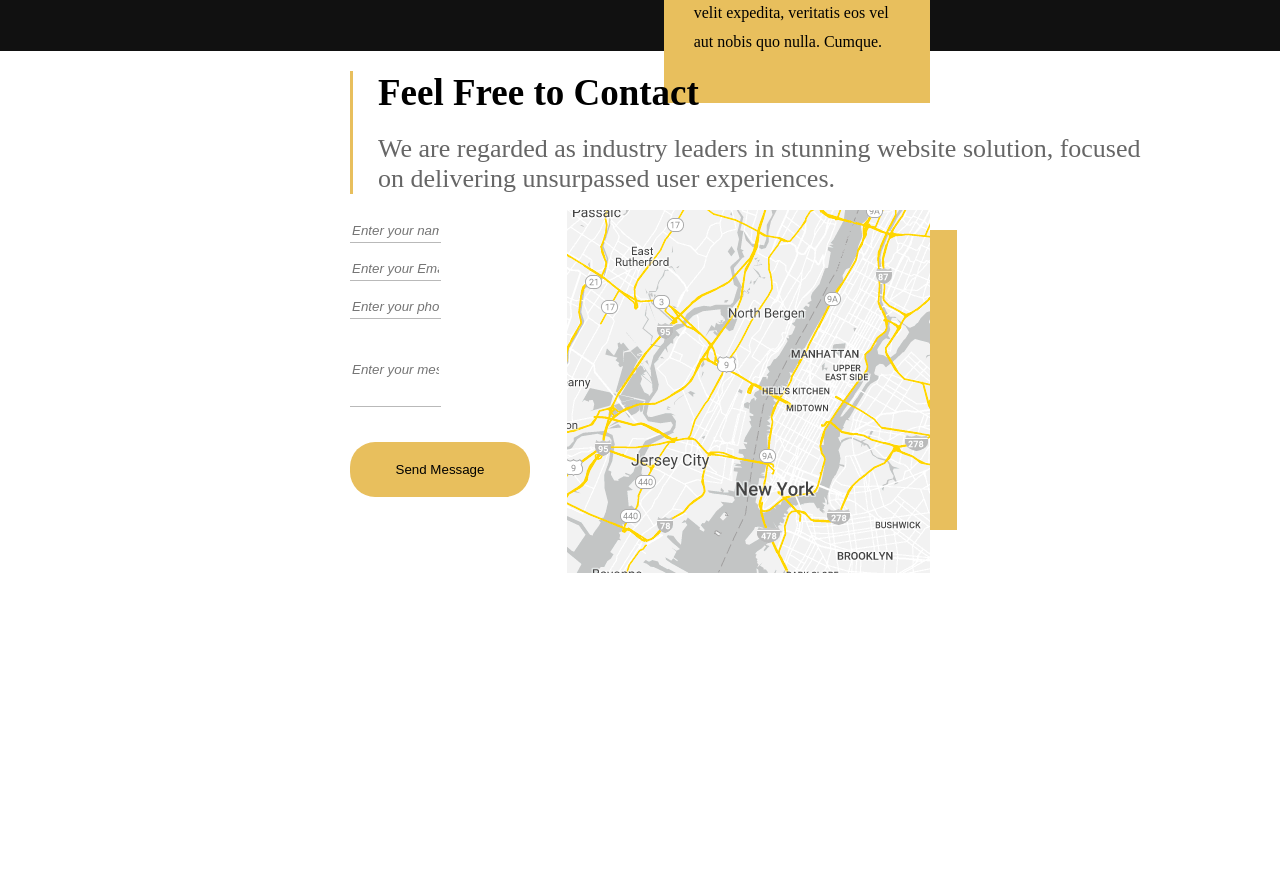
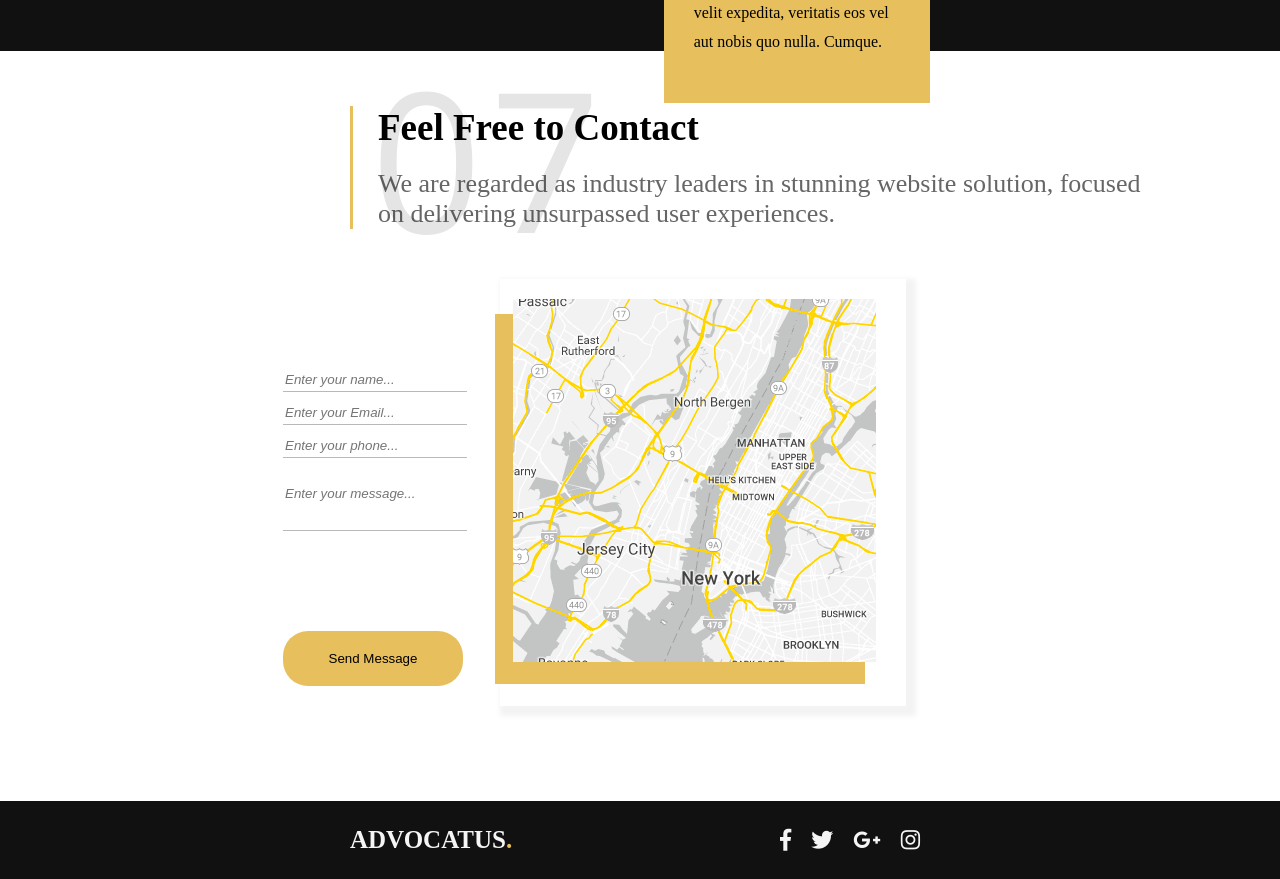
Before and after one commit to S3RIOUS7/Lawyer, a plain HTML site: page index.html in a window 1280 px wide. Shown: the part 5427-6306 px from the top of the page. Drawn offline with Linux system fonts and the light colour scheme.

Commit message:
last commit

```diff
--- a/CSS/style.css
+++ b/CSS/style.css
@@ -355,37 +355,46 @@ td.rtext{
     margin-top: 100px;
 }
 .seventh{
-    height: 820px;
+    height: 750px;
 }
 
 .mail_text input{
     border: none;
-    width: 40%;
+    width: 100%;
     font-style: italic;
     border-bottom: 1px solid #b9b9b9;
      height: 20px;
+     margin-top: 10px;
+
+
 }
 .mail_text1 input{
+
     border: none;
-    width: 40%;
+     width: 100%;
     font-style: italic;
     border-bottom: 1px solid #b9b9b9;
     height: 70px;
 }
-
-
 .mail_text input:focus::-webkit-input-placeholder {color: transparent}
 .mail_text1 input:focus::-webkit-input-placeholder {color: transparent}
 
-.mail_text{
-    margin: 10px 0px 15px 0px;
-}
+
 .seven{
     display: flex;
-    width: 100%;
-    justify-content: space-between;
+    width: 70%;
+    justify-content: flex-end;
+    margin-top: 50px;
+    /* border:1px solid black; */
+    margin-left: 150px;
+    box-shadow: 5px 5px 5px 5px #f3f3f3;
+
 }
 .seven_box{
+    display: block;
+    padding: 0px 20px 0px 50px;
+    padding-top: 80px;
+
     width: 50%;
 }
 .seven_btn{
@@ -396,15 +405,74 @@ td.rtext{
         border-radius: 25px;
         position: relative;
         font: bold;
-        margin-top: 35px;
+        bottom: 0px;
+        margin-top: 100px;
+        margin-bottom: 20px;
  }
 .seven_btn:hover{
         cursor: pointer;
         background-color: wheat;
  }
 .map{
-
         position: relative;
         z-index: 1;
-        width: 40%;
+        width: 50%;
 }
+.gold_box1{
+    height: 370px ;
+    width: 370px;
+    border: none;
+    background: #e8bf5d;
+    z-index: -1;
+    position: absolute;
+    top: 15px;
+    right: -170px;
+}
+.seven_map{
+    padding: 20px 30px 0px 30px;
+}
+.seventh .about_us{
+    margin-top: 35px;
+}
+
+footer{
+    display: flex;
+    align-items: center;
+    justify-content: space-between;
+    background-color: #111111;
+}
+footer h3{
+    display: block;
+    margin-left: 350px;
+    font-size: 25px;
+}
+.fotmenu{
+    font-family: 'Cairo', sans-serif;
+    display: block;
+    margin: 0px 350px 0px 0px;
+
+}
+.fotmenu ul,
+.fotmenu ol{
+    list-style: none;
+}
+.fotmenu ul{
+    display: flex;
+    justify-content: center;
+    margin: 0px;
+    padding: 0px;
+}
+
+.fotmenu ul li a{
+    display: block;
+    text-transform: uppercase;
+    color: whitesmoke;
+    text-decoration: none;
+    font-size: 22px;
+    padding: 5px 10px 5px 10px;
+
+
+}
+.fotmenu ul li a:hover{
+    color: #e8bf5d;
+}
--- a/index.html
+++ b/index.html
@@ -6,7 +6,8 @@
   <title> ADVOCATUS </title>
   <meta name="viewport" content="width=device-width, initial-scale=1">
   <link rel="stylesheet" href="CSS/style.css">
-
+  <link rel="stylesheet" href="https://use.fontawesome.com/releases/v5.6.1/css/all.css"
+integrity="sha384-gfdkjb5BdAXd+lj+gudLWI+BXq4IuLW5IT+brZEZsLFm++aCMlF1V92rMkPaX4PP" crossorigin="anonymous">
   <link rel="preconnect" href="https://fonts.googleapis.com">
 <link rel="preconnect" href="https://fonts.gstatic.com" crossorigin>
 <link href="https://fonts.googleapis.com/css2?family=Cairo:wght@300;500&display=swap" rel="stylesheet">
@@ -27,7 +28,7 @@
         </ul>
         </nav>
 </header>
-    <section>
+<section>
         <div class="front_page">
                 <div class="front">
                     <p1><span style="font-size: 72px; font-stretch: ultra-condensed;letter-spacing: 3.5px;">Adam Suaerez</span><br>
@@ -162,8 +163,8 @@
                              <p><span style="font-size:16px ;font-family: 'Cairo', sans-serif; ">Lorem ipsum dolor sit amet consectetur adipisicing elit. Voluptate a libero quibusdam, distinctio dolorum nostrum facere iure vel alias. Exercitationem quam ducimus modi consectetur porro pariatur nam dolorum error quasi repellendus deleniti corrupti hic dignissimos, cupiditate unde itaque maiores?</span></p>
                              <nav class="comments">
                                 <ul>
-                                    <li><a href="#"><i class="fa fa-comments"></i>29 Comments</a></li>
-                                    <li><a href="#"><i class="fa fa-share"></i>Share</a></li>
+                                    <li><a href="#"><i class="fa fa-comments"></i> 29 Comments </a></li>
+                                    <li><a href="#"><i class="fa fa-share"></i> Share </a></li>
                                 </ul>
                                 </nav>
                         </div>
@@ -181,8 +182,8 @@
 
                              <nav class="comments">
                                 <ul>
-                                    <li><a href="#"><i class="fa fa-comments"></i>29 Comments</a></li>
-                                    <li><a href="#"><i class="fa fa-share"></i>Share</a></li>
+                                    <li><a href="#"><i class="fa fa-comments"></i> 29 Comments </a></li>
+                                    <li><a href="#"><i class="fa fa-share"></i> Share </a></li>
                                 </ul>
                                 </nav>
                         </div>
@@ -275,20 +276,28 @@
 
                         <div class="mail_text1"><input type="text" placeholder="Enter your message..." ></div>
 
-
-                            <button class="seven_btn"> Send Message </button> </div>
+                            <button class="seven_btn"> Send Message </button>
+                    </div>
 
                     <div class="seven_map">
-                        <div class="map"><img src="/Img/Map.png"><div class="gold_box"></div></div>
+                        <div class="map"><img src="/Img/Map.png"><div class="gold_box1"></div></div>
                     </div>
                     </div>
+                    <div class="first_num"><img src="/Img/07.png"></div>
+
                 </div>
             </div>
         </div>
-
-    </section>
-
-<footer> </footer>
-
-
+</section>
+<footer>
+    <h3><span style="color: whitesmoke">ADVOCATUS</span><span style="color: #e8bf5d">.</span></h3>
+    <nav class="fotmenu">
+        <ul>
+            <li><a href="#"><i class="fab fa-facebook-f"></i></a></li>
+            <li><a href="#"><i class="fab fa-twitter"></i></a></li>
+            <li><a href="#"><i class="fab fa-google-plus-g"></i></i></a></li>
+            <li><a href="#"><i class="fab fa-instagram"></i></i></a></li>
+        </ul>
+        </nav>
+</footer>
 </body>
```
Also changed, not shown: Img/07.png (added).
